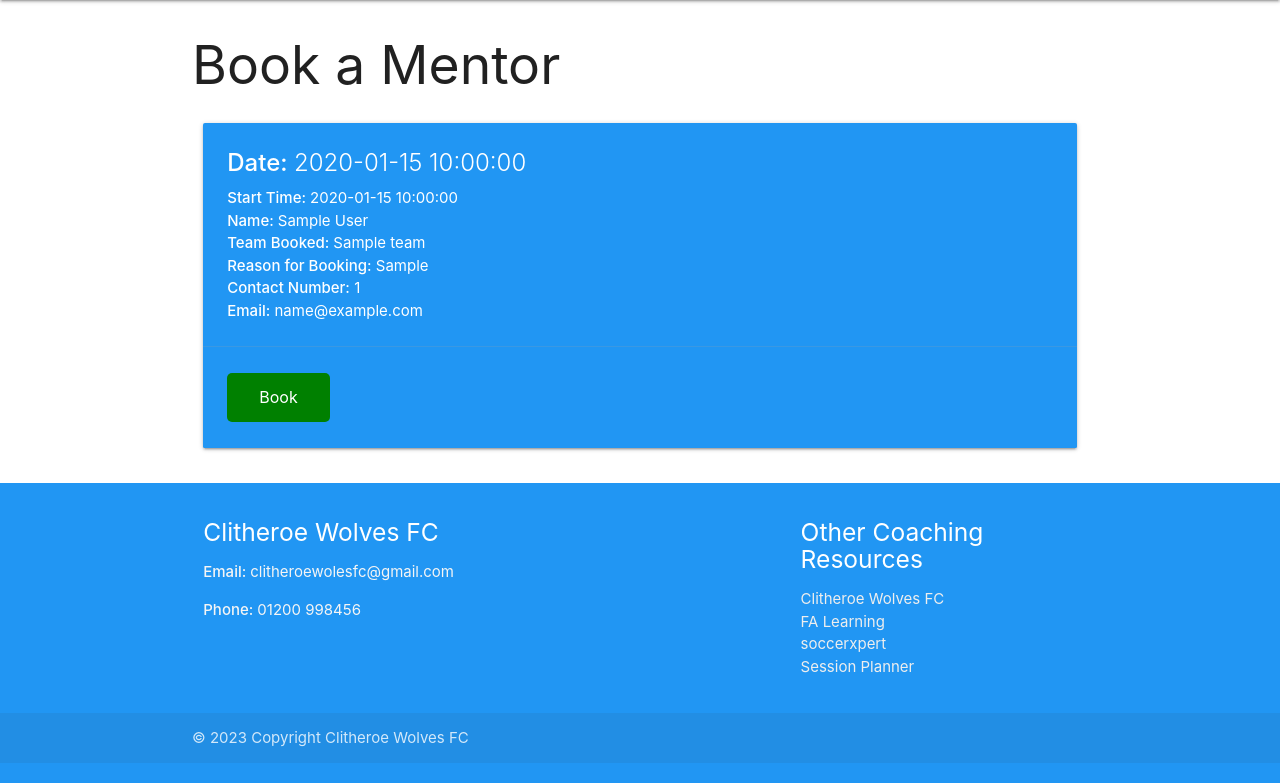
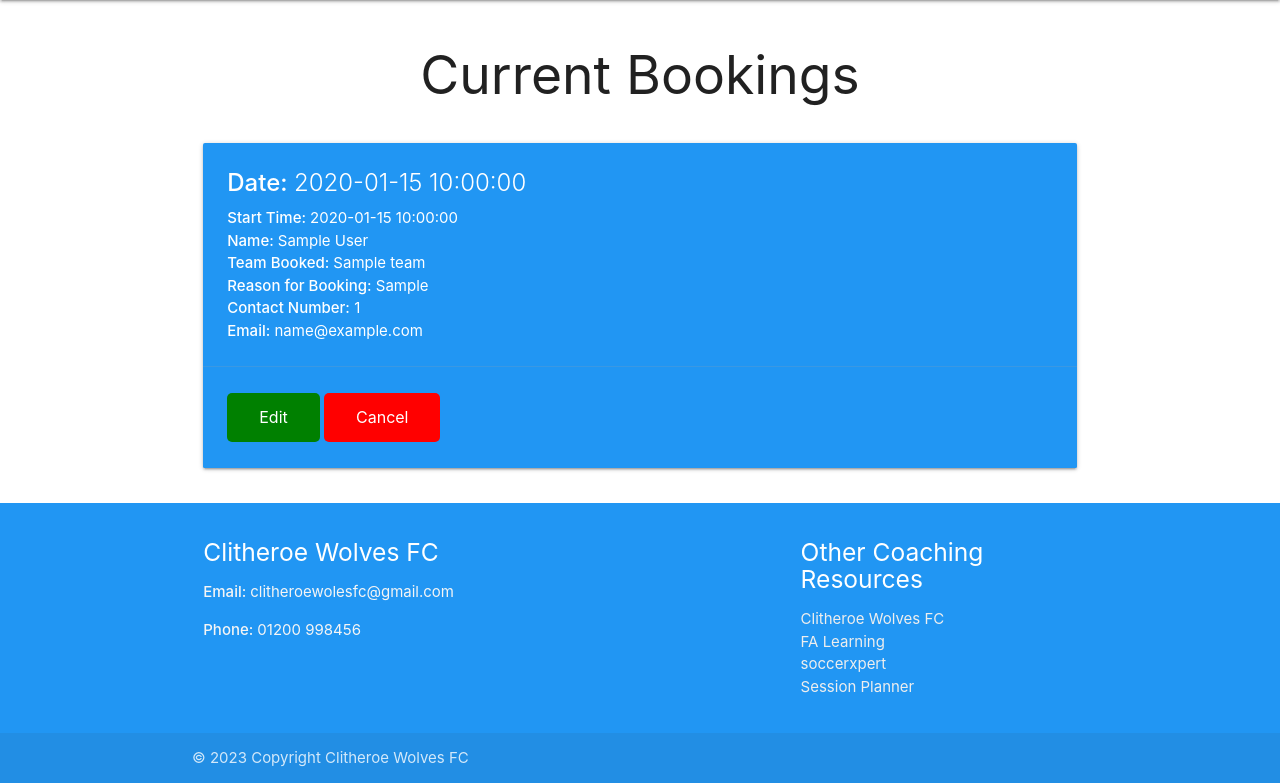
Before and after one commit to Gazerb/coach-mentor, a Flask app: page /show_bookings in a window 1280 px wide. Shown: the part 64-847 px from the top of the page. Run offline with Flask 2, Linux system fonts and the light colour scheme; a database or web service that is not in the repository returns one stand-in record (values such as "Sample title"); some libraries are stand-ins or nearby versions.

Commit message:
edit and cancel buttons added to bookings

```diff
--- a/static/css/style.css
+++ b/static/css/style.css
@@ -8,6 +8,10 @@
 
 .padding{
   padding: 10px;
+}
+
+.left {
+  padding-left: 10px;
 }
 
 .button {
@@ -24,3 +28,18 @@
   margin-top:10px;
   margin-bottom: 10px;
 }
+
+.cancel {
+  background-color: red;
+  color: white;
+  border: none;
+  padding: 15px 32px;
+  text-align: center;
+  text-decoration: none;
+  display: inline-block;
+  font-size: 16px;
+  border-radius: 5px;
+  cursor: pointer;
+  margin-top:10px;
+  margin-bottom: 10px;
+}
--- a/templates/base.html
+++ b/templates/base.html
@@ -26,11 +26,12 @@
       <ul class="right hide-on-med-and-down">
         <li><a href="{{ url_for('hello') }}">Home</a></li>
         {% if session.user %}
-          <li><a href="{{ url_for('show_bookings') }}">Bookings</a></li>
+
           <li><a href="{{ url_for('make_a_booking') }}">Make a Booking</a></li>
           <li><a href="{{ url_for('show_mentors') }}">Mentors</a></li>
           <li><a href="{{ url_for('profile') }}">Profile</a></li>
           <li><a href="{{ url_for('logout') }}">Log Out</a></li>
+          <li><a href="{{ url_for('show_bookings') }}">Bookings</a></li>
         {% else %}
           <li><a href="{{ url_for('login') }}">Log In</a></li>
           <li><a href="{{ url_for('register') }}">Register</a></li>
--- a/templates/bookings.html
+++ b/templates/bookings.html
@@ -1,6 +1,6 @@
 {% extends "base.html" %}
 {% block content %}
-    <h2>Book a Mentor</h2>
+    <h2 class="center-text padding">Current Bookings</h2>
     {% for bookings in bookings %}
         <div class="row">
             <div class="col s12 m12">
@@ -15,7 +15,8 @@
                   <p><strong>Email:</strong> {{ bookings.email }}</p>
                 </div>
                 <div class="card-action">
-                  <button class="button">Book</button>
+                  <button class="button">Edit</button>
+                  <button class="cancel">Cancel</button>
                 </div>
               </div>
             </div>
--- a/templates/profile.html
+++ b/templates/profile.html
@@ -7,6 +7,7 @@
                 <h3 class="center-align light-blue-text text-darken-4">
                     {{ username }}'s Profile
                 </h3>
+                <p>{{ username.first_name }}</p>
             </div>
         </div>
     </div>
```
